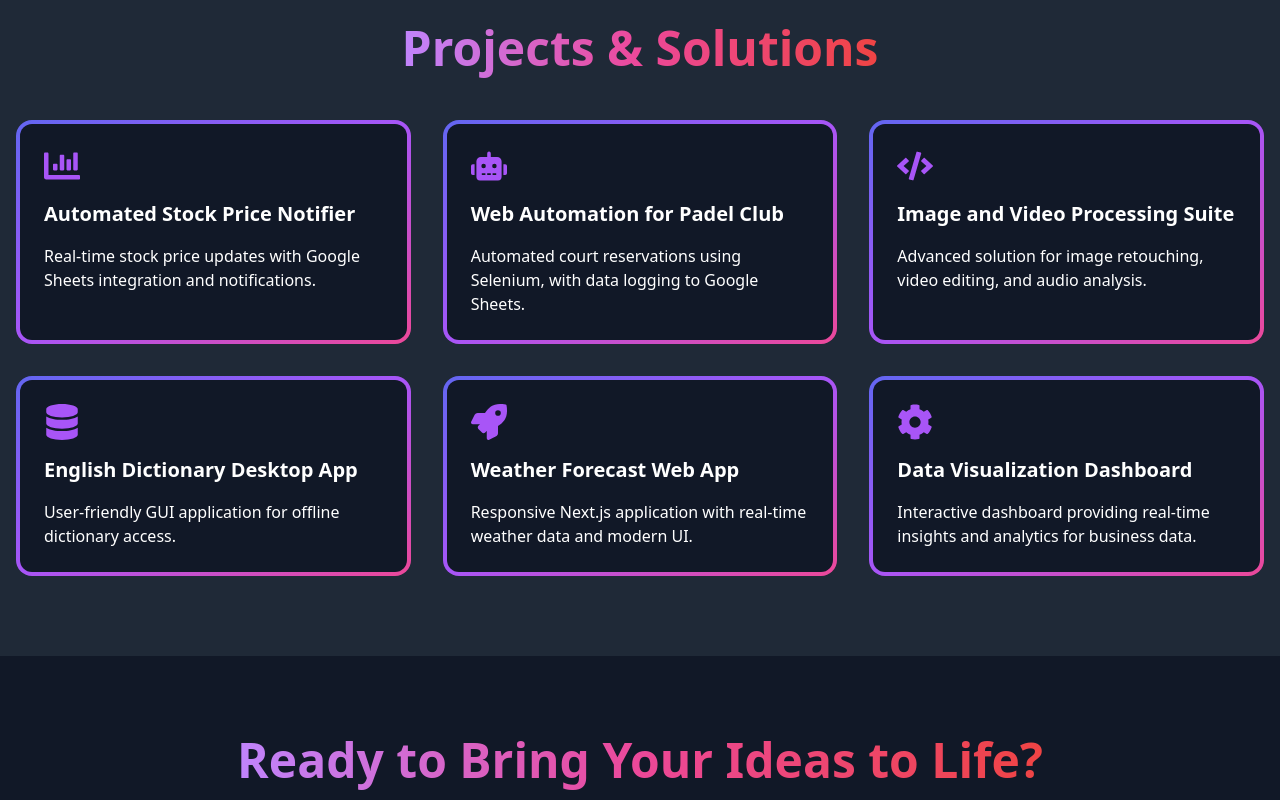
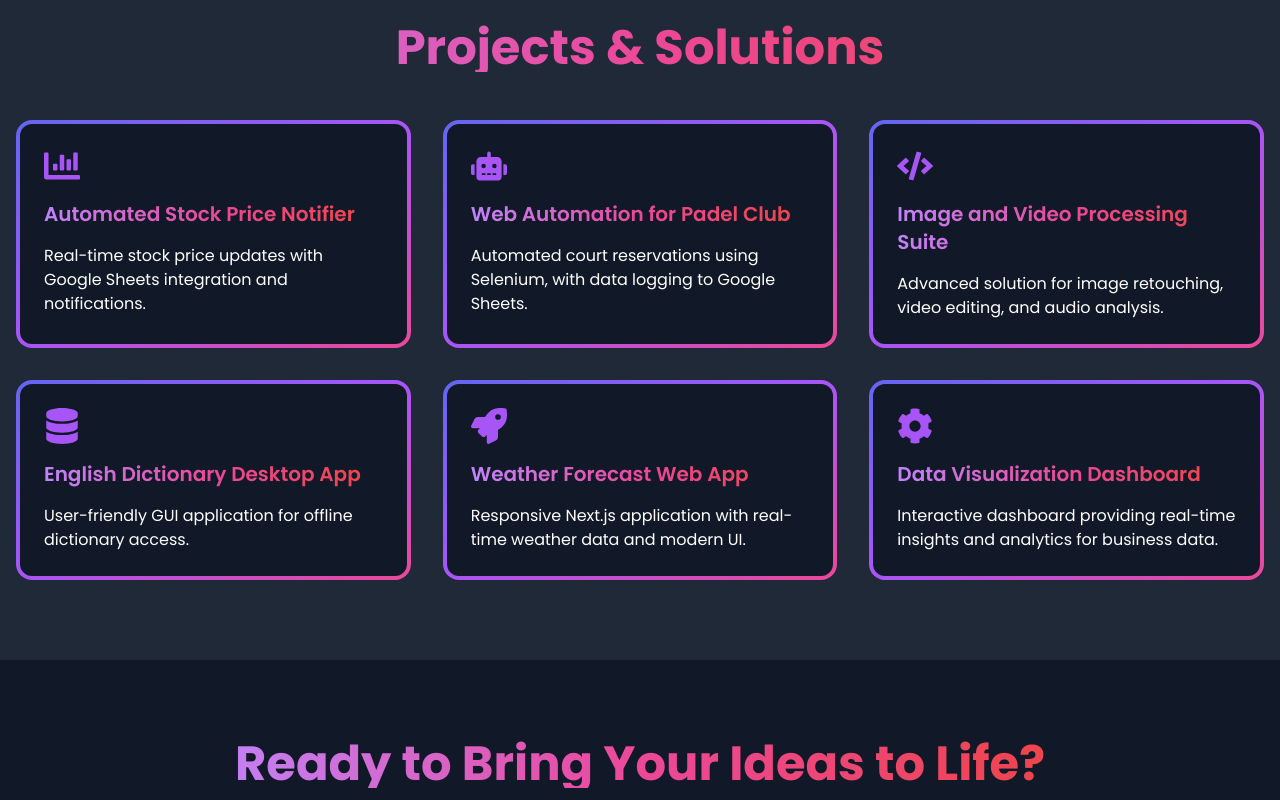
Before and after one commit to CyberTycoon/silas-portfolio, a Next.js app: page / in a window 1280 px wide. Shown: the part 1340-2140 px from the top of the page. Built offline with nearby package versions, Linux system fonts and the light colour scheme.

Commit message:
gradient change

```diff
--- a/src/app/about/page.tsx
+++ b/src/app/about/page.tsx
@@ -1,23 +1,29 @@
-"use client"
+"use client";
 
-import { motion } from "framer-motion"
-import Image from "next/image"
-import Link from "next/link"
-import { FaRocket, FaCode, FaDatabase } from "react-icons/fa"
-
+import { motion } from "framer-motion";
+import Image from "next/image";
+import Link from "next/link";
+import { FaRocket, FaCode, FaDatabase } from "react-icons/fa";
 
 export default function About() {
+  // Inline style to ensure gradient text renders on mobile devices
+  const gradientTextStyle = {
+    WebkitBackgroundClip: "text",
+    WebkitTextFillColor: "transparent",
+  };
+
   return (
     <section className="bg-gray-900 py-20 text-white min-h-screen">
       <div className="container mx-auto px-4">
         {/* Section Heading */}
         <motion.h2
-          className="text-4xl font-bold text-center mb-12"
+          className="text-4xl font-bold text-center mb-12 bg-clip-text text-transparent bg-gradient-to-r from-purple-400 via-pink-500 to-red-500"
+          style={gradientTextStyle}
           initial={{ opacity: 0, y: -50 }}
           animate={{ opacity: 1, y: 0 }}
           transition={{ duration: 1 }}
         >
-          <h1 className="bg-clip-text text-transparent bg-gradient-to-r from-purple-400 via-pink-500 to-red-500">About Me</h1>
+          About Me
         </motion.h2>
 
         {/* About Content */}
@@ -45,8 +51,11 @@ export default function About() {
             animate={{ opacity: 1, x: 0 }}
             transition={{ duration: 1 }}
           >
-            <h3 className="text-2xl px-4 font-semibold">
-              <h1 className="bg-clip-text text-transparent bg-gradient-to-r from-purple-400 via-pink-500 to-red-500">SOFTWARE ENGINEER</h1>
+            <h3
+              className="text-2xl px-4 font-semibold bg-clip-text text-transparent bg-gradient-to-r from-purple-400 via-pink-500 to-red-500"
+              style={gradientTextStyle}
+            >
+              SOFTWARE ENGINEER
             </h3>
             <p className="text-lg px-4 text-gray-300">
               I am Silas Okanlawon, a versatile software developer with expertise in web development, data science, and
@@ -96,5 +105,5 @@ export default function About() {
         </div>
       </div>
     </section>
-  )
+  );
 }
--- a/src/app/contact/page.tsx
+++ b/src/app/contact/page.tsx
@@ -95,7 +95,7 @@ export default function Contact(): JSX.Element {
                   Name
                 </label>
                 <input
-                  className="shadow ring-2 ring-pink-700 text-white bg-clip-border bg-gradient-to-r from-purple-700 to-pink-700 appearance-none border rounded w-full py-2 px-3 leading-tight focus:outline-none focus:shadow-outline"
+                  className="shadow ring-2 ring-pink-700 text-white bg-clip-border bg-purple-500 appearance-none border rounded w-full py-2 px-3 leading-tight focus:outline-none focus:shadow-outline"
                   id="name"
                   name="name"
                   type="text"
@@ -113,7 +113,7 @@ export default function Contact(): JSX.Element {
                   Email
                 </label>
                 <input
-                  className="shadow ring-2 ring-pink-700 text-white bg-clip-border bg-gradient-to-r from-purple-700 to-pink-700 appearance-none border rounded w-full py-2 px-3 leading-tight focus:outline-none focus:shadow-outline"
+                  className="shadow ring-2 ring-pink-700 text-white bg-clip-border bg-purple-500 appearance-none border rounded w-full py-2 px-3 leading-tight focus:outline-none focus:shadow-outline"
                   id="email"
                   name="email"
                   type="email"
@@ -131,7 +131,7 @@ export default function Contact(): JSX.Element {
                   Message
                 </label>
                 <textarea
-                  className="shadow ring-2 ring-pink-700 text-white bg-clip-border bg-gradient-to-r from-purple-700 to-pink-700 appearance-none border rounded w-full py-2 px-3 leading-tight focus:outline-none focus:shadow-outline"
+                  className="shadow ring-2 ring-pink-700 text-white bg-clip-border bg-purple-500 appearance-none border rounded w-full py-2 px-3 leading-tight focus:outline-none focus:shadow-outline"
                   id="message"
                   name="message"
                   value={formData.message}
--- a/src/app/page.tsx
+++ b/src/app/page.tsx
@@ -1,33 +1,10 @@
 "use client";
+
 import { motion, useScroll, useTransform, useSpring, useMotionValue, useAnimationFrame } from "framer-motion";
 import Head from "next/head";
 import { useState, useEffect, useRef, ReactNode, ComponentType, MouseEvent } from "react";
 import { FaRocket, FaChartBar, FaRobot, FaCode, FaDatabase, FaCog } from "react-icons/fa";
 import type { NextPage } from "next";
-
-// ----------------------------------------------
-// GradientText Component
-// ----------------------------------------------
-
-interface GradientTextProps {
-  children: ReactNode;
-  className?: string;
-}
-
-const GradientText: React.FC<GradientTextProps> = ({ children, className = "" }) => (
-  <motion.span
-    className={`bg-clip-text text-transparent bg-gradient-to-r from-purple-400 via-pink-500 to-red-500 ${className}`}
-    initial={{ opacity: 0, y: 20 }}
-    animate={{ opacity: 1, y: 0 }}
-    transition={{ duration: 0.8 }}
-  >
-    {children}
-  </motion.span>
-);
-
-// ----------------------------------------------
-// AnimatedCard Component
-// ----------------------------------------------
 
 interface AnimatedCardProps {
   children: ReactNode;
@@ -134,6 +111,12 @@ const Home: NextPage = () => {
 
   if (!mounted) return null;
 
+  // Inline style to ensure vendor prefixes on gradient text for mobile
+  const gradientTextStyle = {
+    WebkitBackgroundClip: "text",
+    WebkitTextFillColor: "transparent",
+  };
+
   return (
     <>
       <Head>
@@ -148,8 +131,7 @@ const Home: NextPage = () => {
         />
       </Head>
 
-      {/* Updated font class to use escaped double quotes for Poppins */}
-      <div className="bg-gray-900 min-h-screen text-white font-[&quot;Poppins&quot;]">
+      <div className="bg-gray-900 min-h-screen text-white font-[Poppins]">
         {/* Hero Section */}
         <motion.section
           className="relative h-screen flex items-center justify-center overflow-hidden"
@@ -172,12 +154,13 @@ const Home: NextPage = () => {
           </div>
           <div className="z-10 text-center px-4">
             <motion.h1
-              className="text-5xl md:text-7xl font-bold mb-6"
+              className="text-5xl md:text-7xl font-bold mb-6 bg-gradient-to-r from-purple-400 via-pink-500 to-red-500"
+              style={gradientTextStyle}
               initial={{ opacity: 0, y: -50 }}
               animate={{ opacity: 1, y: 0 }}
               transition={{ duration: 1 }}
             >
-              <GradientText>Welcome to My Portfolio</GradientText>
+              Welcome to My Portfolio
             </motion.h1>
             <motion.p
               className="text-xl md:text-2xl mb-8 max-w-3xl mx-auto"
@@ -205,8 +188,11 @@ const Home: NextPage = () => {
         {/* Services Section */}
         <section className="py-20 px-4">
           <div className="max-w-7xl mx-auto">
-            <h2 className="text-4xl md:text-5xl font-bold mb-12 text-center">
-              <GradientText>Services I Offer</GradientText>
+            <h2
+              className="text-4xl md:text-5xl font-bold mb-12 text-center bg-gradient-to-r from-purple-400 via-pink-500 to-red-500"
+              style={gradientTextStyle}
+            >
+              Services I Offer
             </h2>
             <motion.div
               className="grid grid-cols-1 md:grid-cols-3 gap-8"
@@ -240,8 +226,11 @@ const Home: NextPage = () => {
         {/* Projects Section */}
         <section className="py-20 px-4 bg-gray-800">
           <div className="max-w-7xl mx-auto">
-            <h2 className="text-4xl md:text-5xl font-bold mb-12 text-center">
-              <GradientText>Projects &amp; Solutions</GradientText>
+            <h2
+              className="text-4xl md:text-5xl font-bold mb-12 text-center bg-gradient-to-r from-purple-400 via-pink-500 to-red-500"
+              style={gradientTextStyle}
+            >
+              Projects &amp; Solutions
             </h2>
             <motion.div
               className="grid grid-cols-1 md:grid-cols-2 lg:grid-cols-3 gap-8"
@@ -271,7 +260,8 @@ const Home: NextPage = () => {
                 },
                 {
                   title: "English Dictionary Desktop App",
-                  description: "User-friendly GUI application for offline dictionary access.",
+                  description:
+                    "User-friendly GUI application for offline dictionary access.",
                   icon: FaDatabase,
                 },
                 {
@@ -295,7 +285,12 @@ const Home: NextPage = () => {
                   viewport={{ once: true }}
                 >
                   <AnimatedCard className="h-full" icon={project.icon}>
-                    <h3 className="text-xl font-semibold mb-4">{project.title}</h3>
+                    <h3
+                      className="text-xl font-semibold mb-4 bg-gradient-to-r from-purple-400 via-pink-500 to-red-500"
+                      style={gradientTextStyle}
+                    >
+                      {project.title}
+                    </h3>
                     <p>{project.description}</p>
                   </AnimatedCard>
                 </motion.div>
@@ -308,12 +303,13 @@ const Home: NextPage = () => {
         <section className="py-20 px-4">
           <div className="max-w-4xl mx-auto text-center">
             <motion.h2
-              className="text-4xl md:text-5xl font-bold mb-6"
+              className="text-4xl md:text-5xl font-bold mb-6 bg-gradient-to-r from-purple-400 via-pink-500 to-red-500"
+              style={gradientTextStyle}
               initial={{ opacity: 0 }}
               whileInView={{ opacity: 1 }}
               transition={{ duration: 1 }}
             >
-              <GradientText>Ready to Bring Your Ideas to Life?</GradientText>
+              Ready to Bring Your Ideas to Life?
             </motion.h2>
             <motion.p
               className="text-xl mb-8"
--- a/src/app/projects/page.tsx
+++ b/src/app/projects/page.tsx
@@ -1,34 +1,27 @@
-"use client"
+"use client";
 
-import { motion } from "framer-motion"
-import Image from "next/image"
-import { FaGithub, FaExternalLinkAlt } from "react-icons/fa"
-
-interface GradientTextProps {
-  children: React.ReactNode
-  className?: string
-}
+import { motion } from "framer-motion";
+import Image from "next/image";
+import { FaGithub, FaExternalLinkAlt } from "react-icons/fa";
 
 interface Project {
-  title: string
-  description: string
-  image: string
-  repo?: string
-  website?: string
+  title: string;
+  description: string;
+  image: string;
+  repo?: string;
+  website?: string;
 }
 
 interface ProjectCardProps {
-  project: Project
-  index: number
+  project: Project;
+  index: number;
 }
 
-const GradientText: React.FC<GradientTextProps> = ({ children, className }) => (
-  <span
-    className={`bg-clip-text text-transparent bg-gradient-to-r from-purple-400 via-pink-500 to-red-500 ${className}`}
-  >
-    {children}
-  </span>
-)
+// Inline style for gradient text to ensure mobile compatibility
+const gradientTextStyle = {
+  WebkitBackgroundClip: "text",
+  WebkitTextFillColor: "transparent",
+};
 
 const ProjectCard: React.FC<ProjectCardProps> = ({ project, index }) => (
   <motion.div
@@ -47,8 +40,11 @@ const ProjectCard: React.FC<ProjectCardProps> = ({ project, index }) => (
       />
     </div>
     <div className="p-6">
-      <h3 className="text-xl font-semibold mb-2">
-        <GradientText>{project.title}</GradientText>
+      <h3
+        className="text-xl font-semibold mb-2 bg-clip-text text-transparent bg-gradient-to-r from-purple-400 via-pink-500 to-red-500"
+        style={gradientTextStyle}
+      >
+        {project.title}
       </h3>
       <p className="text-gray-300 text-sm mb-4">{project.description}</p>
       <div className="flex justify-between items-center">
@@ -77,7 +73,7 @@ const ProjectCard: React.FC<ProjectCardProps> = ({ project, index }) => (
       </div>
     </div>
   </motion.div>
-)
+);
 
 export default function Projects(): JSX.Element {
   const projects: Project[] = [
@@ -114,7 +110,7 @@ export default function Projects(): JSX.Element {
     {
       title: "Image and Video Processing Suite",
       description:
-        "Created a comprehensive solution for image retouching, video editing, face censoring, and mood analysis from audio.",
+        "Created a comprehensive solution for image retouching, video editing, face censoring, and audio analysis.",
       image: "/imageProcessing.jpg",
       repo: "https://github.com/CyberTycoon/image-video-processing.git",
     },
@@ -140,18 +136,19 @@ export default function Projects(): JSX.Element {
       image: "/data.jpg",
       repo: "https://github.com/CyberTycoon/My-Dashboard.git",
     },
-  ]
+  ];
 
   return (
     <section className="bg-gray-900 text-white py-20 min-h-screen">
       <div className="container mx-auto px-4">
         <motion.h2
-          className="text-4xl md:text-5xl font-bold text-center mb-12"
+          className="text-4xl md:text-5xl font-bold text-center mb-12 bg-clip-text text-transparent bg-gradient-to-r from-purple-400 via-pink-500 to-red-500"
+          style={gradientTextStyle}
           initial={{ opacity: 0, y: -50 }}
           animate={{ opacity: 1, y: 0 }}
           transition={{ duration: 1 }}
         >
-          <GradientText>My Projects</GradientText>
+          My Projects
         </motion.h2>
 
         <div className="grid grid-cols-1 md:grid-cols-2 lg:grid-cols-3 gap-8">
@@ -161,5 +158,5 @@ export default function Projects(): JSX.Element {
         </div>
       </div>
     </section>
-  )
+  );
 }
--- a/src/app/services/page.tsx
+++ b/src/app/services/page.tsx
@@ -1,31 +1,24 @@
-"use client"
+"use client";
 
-import { motion } from "framer-motion"
-import { FaCode, FaRobot, FaBrain, FaChartBar, FaSpider, FaImage } from "react-icons/fa"
-import { IconType } from "react-icons"
+import { motion } from "framer-motion";
+import { FaCode, FaRobot, FaBrain, FaChartBar, FaSpider, FaImage } from "react-icons/fa";
+import { IconType } from "react-icons";
 
-interface GradientTextProps {
-  children: React.ReactNode
-  className?: string
-}
+// Inline style for gradient text (ensures mobile compatibility)
+const gradientTextStyle = {
+  WebkitBackgroundClip: "text",
+  WebkitTextFillColor: "transparent",
+};
 
 interface Service {
-  title: string
-  description: string
-  icon: IconType
+  title: string;
+  description: string;
+  icon: IconType;
 }
 
 interface ServiceCardProps extends Service {
-  index: number
+  index: number;
 }
-
-const GradientText: React.FC<GradientTextProps> = ({ children, className }) => (
-  <span
-    className={`bg-clip-text text-transparent bg-gradient-to-r from-purple-400 via-pink-500 to-red-500 ${className}`}
-  >
-    {children}
-  </span>
-)
 
 const ServiceCard: React.FC<ServiceCardProps> = ({ title, description, icon: Icon, index }) => (
   <motion.div
@@ -35,58 +28,68 @@ const ServiceCard: React.FC<ServiceCardProps> = ({ title, description, icon: Ico
     transition={{ duration: 0.5, delay: index * 0.1 }}
     whileHover={{ scale: 1.05 }}
   >
-    <Icon className="text-4xl mb-4 text-purple-500" />
-    <h3 className="text-xl font-semibold mb-2">
-      <GradientText>{title}</GradientText>
+    <Icon className="text-4xl mb-4 text-purple-500" aria-hidden="true" />
+    <h3
+      className="text-xl font-semibold mb-2 bg-clip-text text-transparent bg-gradient-to-r from-purple-400 via-pink-500 to-red-500"
+      style={gradientTextStyle}
+    >
+      {title}
     </h3>
     <p className="text-gray-300">{description}</p>
   </motion.div>
-)
+);
 
 export default function Services(): JSX.Element {
   const services: Service[] = [
     {
       title: "Full Stack Web Development",
-      description: "I create responsive, scalable web applications using modern frameworks, from front-end to back-end, managing the entire development cycle.",
-      icon: FaCode
+      description:
+        "I create responsive, scalable web applications using modern frameworks, from front-end to back-end, managing the entire development cycle.",
+      icon: FaCode,
     },
     {
       title: "Task Automation and Bot Development",
-      description: "Developing automation scripts and bots to streamline repetitive tasks and improve efficiency.",
-      icon: FaRobot
+      description:
+        "Developing automation scripts and bots to streamline repetitive tasks and improve efficiency.",
+      icon: FaRobot,
     },
     {
       title: "Data Science and Machine Learning Solutions",
-      description: "Developing data-driven solutions by leveraging machine learning models and integrating them into applications to address specific client needs.",
-      icon: FaBrain
+      description:
+        "Developing data-driven solutions by leveraging machine learning models and integrating them into applications to address specific client needs.",
+      icon: FaBrain,
     },
     {
       title: "Data Analysis and Visualization",
-      description: "Transforming raw data into actionable insights through data analysis and creating visualizations.",
-      icon: FaChartBar
+      description:
+        "Transforming raw data into actionable insights through data analysis and creating visualizations.",
+      icon: FaChartBar,
     },
     {
       title: "Web Scraping",
-      description: "Extract and organize large datasets from websites for various business, research, or marketing purposes.",
-      icon: FaSpider
+      description:
+        "Extract and organize large datasets from websites for various business, research, or marketing purposes.",
+      icon: FaSpider,
     },
     {
       title: "Image, Video, and Audio Processing",
-      description: "Offering comprehensive services for image retouching, video editing, and audio enhancement.",
-      icon: FaImage
-    }
-  ]
+      description:
+        "Offering comprehensive services for image retouching, video editing, and audio enhancement.",
+      icon: FaImage,
+    },
+  ];
 
   return (
     <section className="bg-gray-900 text-white py-20 min-h-screen">
       <div className="container mx-auto px-4">
         <motion.h2
-          className="text-4xl md:text-5xl font-bold text-center mb-12"
+          className="text-4xl md:text-5xl font-bold text-center mb-12 bg-clip-text text-transparent bg-gradient-to-r from-purple-400 via-pink-500 to-red-500"
+          style={gradientTextStyle}
           initial={{ opacity: 0, y: -50 }}
           animate={{ opacity: 1, y: 0 }}
           transition={{ duration: 1 }}
         >
-          <GradientText>My Services</GradientText>
+          My Services
         </motion.h2>
 
         <div className="grid grid-cols-1 md:grid-cols-2 lg:grid-cols-3 gap-8">
@@ -96,5 +99,5 @@ export default function Services(): JSX.Element {
         </div>
       </div>
     </section>
-  )
+  );
 }
--- a/src/components/Navbar.tsx
+++ b/src/components/Navbar.tsx
@@ -1,14 +1,21 @@
 "use client";
+
 import { useState, useEffect, MouseEvent } from "react";
 import Link from "next/link";
 import { motion } from "framer-motion";
+
+// Inline style for gradient text for mobile compatibility
+const gradientTextStyle = {
+  WebkitBackgroundClip: "text",
+  WebkitTextFillColor: "transparent",
+};
 
 const Navbar: React.FC = () => {
   // State for menu open/closed and if the navbar is scrolled
   const [isOpen, setIsOpen] = useState<boolean>(false);
   const [scrolled, setScrolled] = useState<boolean>(false);
 
-  // Toggle the mobile menu; we type the event as a MouseEvent for a button element.
+  // Toggle the mobile menu
   const toggleMenu = (e: MouseEvent<HTMLButtonElement>) => {
     e.stopPropagation();
     setIsOpen(!isOpen);
@@ -32,7 +39,6 @@ const Navbar: React.FC = () => {
   // Listen for clicks outside the nav to close the mobile menu
   useEffect(() => {
     const handleOutsideClick = (event: Event) => {
-      // Typecast the target as HTMLElement to use closest()
       if (isOpen && !(event.target as HTMLElement).closest("nav")) {
         setIsOpen(false);
       }
@@ -66,7 +72,10 @@ const Navbar: React.FC = () => {
           >
             <Link href="/" className="flex items-center">
               <span className="text-white font-bold text-2xl">S</span>
-              <span className="bg-gradient-to-r from-purple-500 to-pink-500 bg-clip-text text-transparent font-bold text-3xl">
+              <span
+                className="bg-gradient-to-r from-purple-500 to-pink-500 font-bold text-3xl"
+                style={gradientTextStyle}
+              >
                 O
               </span>
             </Link>
@@ -76,11 +85,7 @@ const Navbar: React.FC = () => {
           <div className="hidden md:block">
             <div className="ml-10 flex items-baseline space-x-4">
               {navItems.map((item) => (
-                <motion.div
-                  key={item}
-                  whileHover={{ scale: 1.05 }}
-                  whileTap={{ scale: 0.95 }}
-                >
+                <motion.div key={item} whileHover={{ scale: 1.05 }} whileTap={{ scale: 0.95 }}>
                   <Link
                     href={item === "Home" ? "/" : `/${item.toLowerCase()}`}
                     className="text-gray-300 hover:text-white px-3 py-2 rounded-md text-sm font-medium transition-colors duration-300"
@@ -109,12 +114,7 @@ const Navbar: React.FC = () => {
                   viewBox="0 0 24 24"
                   stroke="currentColor"
                 >
-                  <path
-                    strokeLinecap="round"
-                    strokeLinejoin="round"
-                    strokeWidth="2"
-                    d="M4 6h16M4 12h16m-7 6h7"
-                  />
+                  <path strokeLinecap="round" strokeLinejoin="round" strokeWidth="2" d="M4 6h16M4 12h16m-7 6h7" />
                 </svg>
               ) : (
                 <svg
@@ -124,12 +124,7 @@ const Navbar: React.FC = () => {
                   viewBox="0 0 24 24"
                   stroke="currentColor"
                 >
-                  <path
-                    strokeLinecap="round"
-                    strokeLinejoin="round"
-                    strokeWidth="2"
-                    d="M6 18L18 6M6 6l12 12"
-                  />
+                  <path strokeLinecap="round" strokeLinejoin="round" strokeWidth="2" d="M6 18L18 6M6 6l12 12" />
                 </svg>
               )}
             </motion.button>
```
